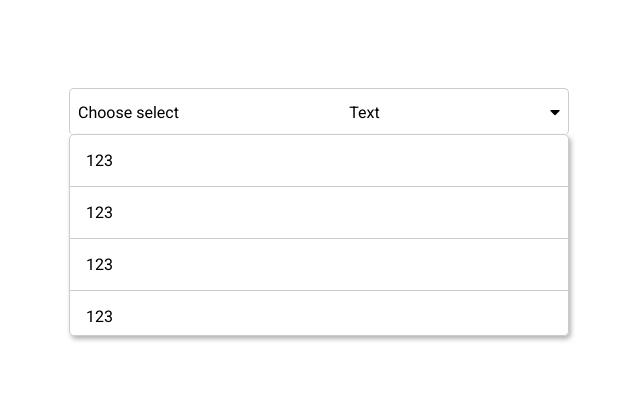
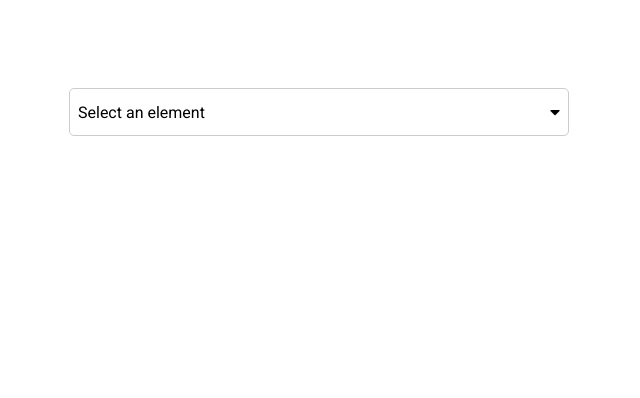
Before and after one commit to Nevelskoy/Select, a website with bundled scripts: page index.html in a window 1280 px wide. Shown: the whole page, without its empty margins (321-961 px from the left). Built offline with nearby package versions, Linux system fonts and the light colour scheme.

Commit message:
JS function

```diff
--- a/index.html
+++ b/index.html
@@ -11,21 +11,7 @@
   <div class="app">
     <div class="wrap">
 
-      <div class="select open">
-        <div class="select__input">Choose select
-          <span>Text</span>
-          <i class="fas fa-caret-down"></i>
-        </div>
-        <div class="select__dropdown">
-          <ul class="select__list">
-            <li class="select__item">123</li>
-            <li class="select__item">123</li>
-            <li class="select__item">123</li>
-            <li class="select__item">123</li>
-            <li class="select__item">123</li>
-          </ul>
-        </div>
-      </div>
+      <div id="select" ></div>
 
     </div>
   </div>
--- a/index.js
+++ b/index.js
@@ -1,4 +1,20 @@
 import {Select} from './select/select'
 import './select/styles.scss'
 
-const select = new Select()
+const select = new Select('#select', {
+  placeholder: 'Select an element',
+  data: [
+    {id: '1', value: 'jQuery'},
+    {id: '2', value: 'Backbone'},
+    {id: '3', value: 'Svelte'},
+    {id: '4', value: 'Ember'},
+    {id: '5', value: 'Angular'},
+    {id: '6', value: 'Vue'},
+    {id: '7', value: 'React'},
+    {id: '8', value: 'React Native'},
+    {id: '9', value: 'Next'},
+    {id: '10', value: 'Nest'}
+  ]
+})
+
+window.s = select
--- a/select/select.js
+++ b/select/select.js
@@ -1,6 +1,79 @@
+const getTemplate = (data = [], placeholder) => {
+  const text = placeholder ?? 'Placeholder dafault'
+
+  const items = data.map(item => {
+    return `
+      <li class="select__item" data-type="item" data-id="${item.id}">${item.value}</li>
+    `
+  })
+
+  return `
+    <div class="select__input" data-type="input">
+      <span>${text}</span>
+      <i class="fas fa-caret-down" data-type="arrow"></i>
+    </div>
+    <div class="select__dropdown">
+      <ul class="select__list">
+        ${items.join('')}
+      </ul>
+    </div>
+  `
+}
+
 export class Select {
   constructor(selector, options) {
     this.$el = document.querySelector(selector)
+    this.options = options
+
+    this.#render()
+    this.#setup()
+  }
+
+  #render() {
+    const {placeholder, data} = this.options
+    this.$el.classList.add('select')
+    this.$el.innerHTML = getTemplate(data, placeholder)
+  }
+
+  #setup() {
+    this.clickHandler = this.clickHandler.bind(this)
+    this.$el.addEventListener('click', this.clickHandler)
+    this.$arrow = this.$el.querySelector('[data-type="arrow"]')
+  }
+
+  clickHandler(event) {
+    const {type} = event.target.dataset
+
+    if (type === 'input') {
+      this.toggle()
+    } else if (type === 'item') {
+      const id = event.target.dataset.id
+      console.log('id', id)
+    }
+  }
+
+  get isOpen() {
+    return this.$el.classList.contains('open')
+  }
+
+  toggle() {
+    this.isOpen ? this.close() : this.open()
+  }
+
+  open() {
+    this.$el.classList.add('open')
+    this.$arrow.classList.remove('fa-caret-down')
+    this.$arrow.classList.add('fa-caret-up')
+  }
+
+  close() {
+    this.$el.classList.remove('open')
+    this.$arrow.classList.add('fa-caret-down')
+    this.$arrow.classList.remove('fa-caret-up')
+  }
+
+  destroy() {
+    this.$el.removeEventListener('click', this.clickHandler)
   }
 
 }
```
Also changed, not shown: dist/index.html, 2 other files.
